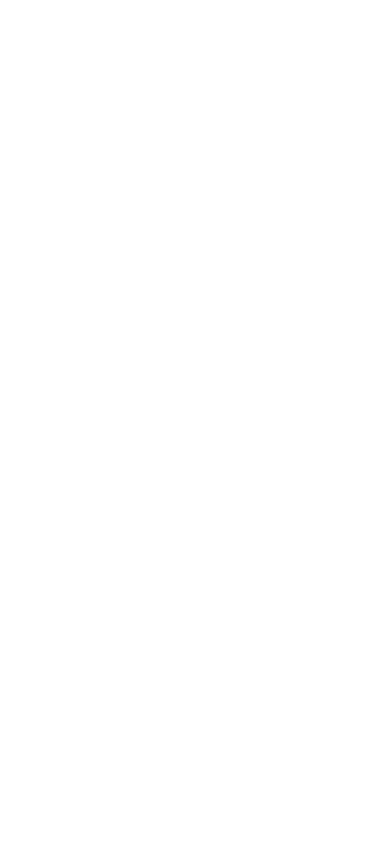
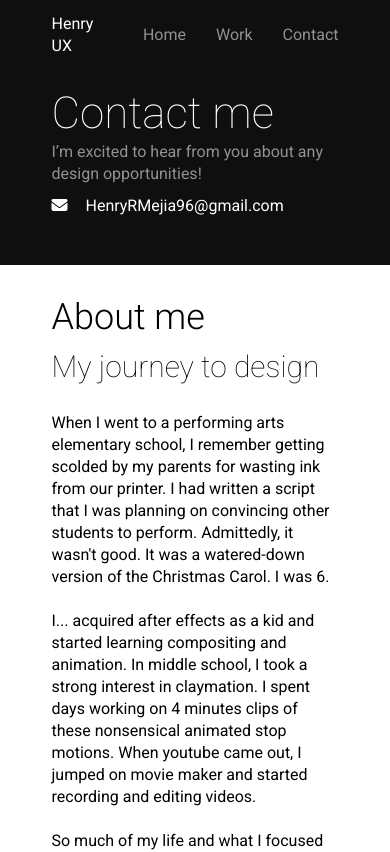
Before and after one commit to hnaht310/henrys-portfolio, a plain HTML site: page contact.html in a window 390 px wide. Shown: the top 852 px of the page. Drawn offline with Linux system fonts and the light colour scheme.

Commit message:
add contact page and make pages responsive

```diff
--- a/contact.html
+++ b/contact.html
@@ -0,0 +1,99 @@
+<!DOCTYPE html>
+<html lang="en">
+  <head>
+    <meta charset="UTF-8" />
+    <meta http-equiv="X-UA-Compatible" content="IE=edge" />
+    <meta name="viewport" content="width=device-width, initial-scale=1.0" />
+    <!-- font for Roboto-->
+    <link rel="preconnect" href="https://fonts.googleapis.com" />
+    <link rel="preconnect" href="https://fonts.gstatic.com" crossorigin />
+    <link
+      href="https://fonts.googleapis.com/css2?family=Roboto:wght@100;300;400;500;700;900&display=swap"
+      rel="stylesheet"
+    />
+
+    <!-- styling -->
+    <link rel="stylesheet" href="./css/general.css" />
+    <link rel="stylesheet" href="./css/contact.css" />
+    <!-- font awesome -->
+    <link
+      rel="stylesheet"
+      href="https://cdnjs.cloudflare.com/ajax/libs/font-awesome/6.2.0/css/all.min.css"
+      integrity="sha512-xh6O/CkQoPOWDdYTDqeRdPCVd1SpvCA9XXcUnZS2FmJNp1coAFzvtCN9BmamE+4aHK8yyUHUSCcJHgXloTyT2A=="
+      crossorigin="anonymous"
+      referrerpolicy="no-referrer"
+    />
+    <title>Henry UX</title>
+  </head>
+  <body>
+    <header class="header">
+      <nav class="main-nav">
+        <ul class="main-nav-list">
+            <li><a href="./index.html" class="main-nav-link" id="author">Henry UX</a></li>
+          <li><a href="./index.html" class="main-nav-link">Home</a></li>
+          <li><a href="./index.html" class="main-nav-link">Work</a></li>
+          <li><a href="./contact.html" class="main-nav-link">Contact</a></li>
+        </ul>
+      </nav>
+      <section class="section-banner-home">
+        <div class="banner-home-container">
+          <h1 class="heading-primary">Contact me</h1>
+          <p class="banner-text">I’m excited to hear from you about any design opportunities!</p>
+          <p class="email"><i class="fa-solid fa-envelope"></i>HenryRMejia96@gmail.com</p>
+        </div>
+      </section>
+    </header>
+    <section class="about-me">
+        <div class="container">
+          <h2 class="heading-secondary">About me</h2>
+        </div>
+        <div class="container grid grid--2-cols">
+          <div class="about flex-column">
+            <h3 class="heading-tertiary">My journey to design</h3>
+            <p>When I went to a performing arts elementary school, I remember getting scolded by my parents for wasting ink from our printer. I had written a script that I was planning on convincing other students to perform. Admittedly, it wasn't good. It was a watered-down version of the Christmas Carol. I was 6.
+            <br><br>
+            I... acquired after effects as a kid and started learning compositing and animation. In middle school, I took a strong interest in claymation. I spent days working on 4 minutes clips of these nonsensical animated stop motions. When youtube came out, I jumped on movie maker and started recording and editing videos.
+            <br><br>
+            So much of my life and what I focused on centered around creative expression. But I had always felt a scratching desire for something more concrete. I learned coding fundamentals in middle school and went more in-depth in high school. I spent hours on problems and bugs and things that didn't work. These were my favorite times during coding because it felt like a puzzle with a correct solution. The existence of a correct answer is what I have always been looking for in my creative pursuit.
+            <br><br>
+            What attracted me to UX was the UI. But as I learned about research and testing and iteration. It was like a melding of these two worlds that I had always seen as opposites. I fell in love with design so profoundly. I can't see myself doing something else.
+            <br><br>
+            I'm Henry, and I'm a designer. I don't know if that was cheesy, but it's true.</p>
+          </div>
+          <div class="testimonials flex-column">
+            <h3 class="heading-tertiary">Working with me</h3>
+            <div class="testimonial-container">
+                <img class="testimonial-img" src="./src/images/contact-images/pic-1.png" alt="">
+               <div class="testimonial-info flex-column">
+                <p class="testimonial-name">Giovanni Lituma</p>
+                <p class="testimonial-title">Web Developer @Verizon</p>
+                <p class="testimonial-text">
+                    Henry is a great UX designer. He has great communication skills to discuss design needs and everything else. If you want to have elegant designs that fit the needs of users and clients with a unique solution then Henry is the right person for the job. He is friendly, honest, and funny. I highly recommend Henry!
+                </p>
+               </div>
+            </div>
+            <div class="testimonial-container">
+                <img class="testimonial-img" src="./src/images/contact-images/pic-2.jpeg" alt="">
+               <div class="testimonial-info flex-column">
+                <p class="testimonial-name">Thanh Pham</p>
+                <p class="testimonial-title">Student @Generation USA</p>
+                <p class="testimonial-text">
+                    I had a chance to work with Henry in a group project where he was the team lead. He was easy to work with, very good at giving directions, and supporting other team members.
+                </p>
+               </div>
+            </div>
+            <div class="testimonial-container">
+                <img class="testimonial-img" src="./src/images/contact-images/pic-3.png" alt="">
+               <div class="testimonial-info flex-column">
+                <p class="testimonial-name">Rhiza Mendoza</p>
+                <p class="testimonial-title">UX Designer @Gexa Energy</p>
+                <p class="testimonial-text">
+                    I had the pleasure to work with Henry on an agile workflow for a game design project. He is a very skillful designer and was a vital part of the team. He would be considered a unicorn because he not only knows how to design but also how to code.  On top of that, he has multi-media skills that can increase leverage for product development and the marketing team. His skills made our project more competitive. Collaborating with Henry was effective and easy as he is also a good communicator and knows how to defend his design decisions. Would definitely work with him again if given the chance.
+                </p>
+               </div>
+            </div>
+          </div>
+      </section>
+    <main></main>
+  </body>
+</html>
--- a/css/beep.css
+++ b/css/beep.css
@@ -301,3 +301,40 @@ iframe {
     height: 40vh;
   }
 }
+
+/**************************/
+/* BELOW 704px (Smaller tablets) */
+/**************************/
+@media (max-width: 44em) {
+  .grid--3-cols {
+    grid-template-columns: 1fr;
+    row-gap: 2rem;
+  }
+}
+
+/**************************/
+/* BELOW 544px (Phones) */
+/**************************/
+
+@media (max-width: 36em) {
+  html {
+    overflow-x: hidden;
+    /* 8px / 16px = 0.5 = 50% */
+    font-size: 50%;
+  }
+
+  .grid-user-flow {
+    display: grid;
+    grid-template-columns: 1fr;
+    gap: 1rem;
+  }
+
+  .logo-container {
+    gap: 2rem;
+  }
+
+  .fa-brands {
+    font-size: 8rem;
+    color: #303030;
+  }
+}
--- /dev/null
+++ b/css/contact.css
@@ -0,0 +1,111 @@
+.header {
+  background-color: #0f0f0f;
+}
+
+.section-banner-home {
+  background-color: #0f0f0f;
+  color: #fff;
+  padding-top: 2.4rem;
+  padding-bottom: 4.8rem;
+}
+
+.banner-home-container {
+  min-width: 30rem;
+  width: 90vw;
+  padding: 0 3.2rem;
+  margin: 0 auto;
+}
+
+.banner-text {
+  color: #919191;
+}
+
+.email {
+  margin-top: 2.5rem;
+}
+
+.fa-solid {
+  margin-right: 1.8rem;
+}
+
+/* .testimonial-container {
+  display: flex;
+  gap: 1rem;
+} */
+
+.testimonial-container {
+  display: flex;
+  gap: 2.6rem;
+}
+
+.testimonial-info {
+  gap: 0.8rem;
+}
+.testimonial-name {
+  font-weight: 700;
+}
+
+.testimonial-title {
+  font-style: italic;
+}
+
+.testimonial-img {
+  align-self: start;
+  width: 3.4rem;
+  border-radius: 50%;
+}
+
+@media (max-width: 992px) {
+  .heading-primary {
+    font-size: 6.2rem;
+  }
+  .banner-home-container {
+    padding: 0 3.2rem;
+    gap: 2rem;
+  }
+}
+
+@media (max-width: 676px) {
+  .heading-primary {
+    font-size: 5.2rem;
+    line-height: 8rem;
+  }
+
+  .heading-secondary,
+  .heading-tertiary {
+    margin-bottom: 0;
+  }
+
+  .about-me {
+    padding-block: 2.4rem;
+  }
+
+  .grid--2-cols {
+    display: grid;
+    grid-template-columns: 1fr;
+    row-gap: 3.2rem;
+  }
+  .banner-home-container {
+    padding: 0 3.2rem;
+    gap: 2.5rem;
+  }
+}
+
+@media (max-width: 576px) {
+  .heading-primary {
+    font-size: 4.4rem;
+    line-height: 4rem;
+  }
+
+  .heading-secondary {
+    font-size: 3.6rem;
+  }
+
+  .heading-tertiary {
+    font-size: 3rem;
+  }
+
+  .email {
+    margin-top: 1rem;
+  }
+}
--- a/css/general.css
+++ b/css/general.css
@@ -8,16 +8,14 @@ html {
   font-size: 62.5%;
 }
 
-:root {
-}
-
 body {
+  width: 100%;
+  min-height: 100vh;
   font-family: 'Roboto', sans-serif;
   font-size: 1.6rem;
   font-weight: 400;
   color: #000;
   line-height: 2.2rem;
-  height: 100vh;
   letter-spacing: normal;
 }
 
@@ -78,9 +76,10 @@ section {
 
 .main-nav {
   height: 6.9rem;
-  background-color: #0f0f0f;
+  width: 100%;
   display: grid;
   place-items: center;
+  background-color: #0f0f0f;
 }
 
 .main-nav-list {
@@ -90,9 +89,9 @@ section {
   padding: 0 3.2rem;
   list-style: none;
   display: flex;
-  justify-content: end;
+  /* justify-content: end; */
   align-items: center;
-  gap: 4.8rem;
+  gap: 3rem;
 }
 
 #author {
--- a/css/index.css
+++ b/css/index.css
@@ -1,3 +1,11 @@
+body {
+  position: relative;
+}
+
+.header {
+  background-color: #0f0f0f;
+}
+
 .section-banner-home {
   background-color: #0f0f0f;
   color: #fff;
@@ -6,12 +14,17 @@
 }
 
 .banner-home-container {
-  min-width: 70rem;
+  min-width: 50rem;
   width: 90vw;
   display: grid;
   grid-template-rows: repeat(3, 1fr);
   row-gap: 0.8rem;
   justify-content: center;
+  padding: 0 3.2rem;
+  margin: 0 auto;
+}
+
+.first-line {
 }
 
 .first-line,
@@ -105,6 +118,47 @@
   filter: drop-shadow(1rem 1.4rem #3b730d);
 }
 
+.high-res-img {
+  /* position: absolute; */
+  /* top: 25%;
+  left: 50%;
+  width: 60%;
+  transform: translate(-50%, -50%); */
+  /* z-index: 1000; */
+  width: 75vw;
+}
+
+.mobile-img {
+  width: 34vw;
+  height: 80vh;
+}
+
+.modal-container {
+  position: absolute;
+  top: 50%;
+  left: 50%;
+  transform: translate(-50%, -50%);
+  z-index: 1000;
+  height: 60vh;
+  display: flex;
+  justify-content: center;
+  align-items: center;
+}
+
+.overlay-full-img {
+  position: fixed;
+  top: 0;
+  left: 0;
+  width: 100%;
+  height: 100%;
+  background-color: rgba(0, 0, 0, 0.5);
+  z-index: 100;
+}
+
+.hidden {
+  display: none;
+}
+
 /**************************/
 /* BELOW 1200px (Landscape Tablets) */
 /**************************/
@@ -135,7 +189,7 @@
 @media (max-width: 59em) {
   .grid-ux {
     grid-template-columns: 1fr;
-    /* gap: 5.2rem; */
+    /* grid-template-columns: 390px; */
     grid-template-areas:
       'a'
       'b'
@@ -143,10 +197,43 @@
       'd'
       'e'
       'f';
+    gap: 3.2rem;
   }
-  .img-container {
+
+  section {
+    padding: 3.2rem 0;
+  }
+
+  .container {
+    padding: 0 2.4rem;
+  }
+
+  .main-nav-list {
+    padding: 2.4rem;
+  }
+
+  .heading-primary {
+    font-size: 6.2rem;
+    font-weight: 100;
+    line-height: 11.2rem;
+    margin-bottom: 0;
+  }
+
+  .heading-secondary {
+    font-size: 3.6rem;
+    font-weight: 300;
+    line-height: 5.7rem;
+    margin-bottom: 0;
+  }
+
+  .flex-column {
+    gap: 1.2rem;
+  }
+
+  /* .img-container {
+    width: 100%;
     margin: 0 auto;
-  }
+  } */
 
   .asel-project-info {
     grid-area: a;
@@ -159,4 +246,82 @@
   .beep-project-info {
     grid-area: e;
   }
+
+  .banner-home-container h1 {
+    font-size: 3.2rem;
+  }
 }
+
+/**************************/
+/* BELOW 704px (Smaller tablets) */
+/**************************/
+@media (max-width: 44em) {
+  .section-gameplay-design {
+    padding: 0;
+  }
+
+  .banner-home-container h1 {
+    font-size: 2.8rem;
+  }
+}
+
+/**************************/
+/* BELOW 544px (Phones) */
+/**************************/
+
+@media (max-width: 36em) {
+  html {
+    overflow-x: hidden;
+    /* 8px / 16px = 0.5 = 50% */
+    font-size: 50%;
+  }
+
+  .main-nav {
+    height: 5rem;
+  }
+
+  .main-nav-list {
+    padding: 0 1.6rem;
+    gap: 1.6rem;
+  }
+
+  section {
+    padding: 2.4rem 0;
+  }
+
+  .section-banner-home {
+    padding-top: 1.2rem;
+    padding-bottom: 2.4rem;
+  }
+
+  .section-gameplay-design {
+    padding: 0;
+  }
+
+  .banner-home-container {
+    min-width: 20rem;
+  }
+
+  .banner-home-container h1 {
+    font-size: 2.4rem;
+  }
+
+  .img-container {
+    display: flex;
+    flex-direction: column;
+  }
+
+  .asel-laptop-img,
+  .chess-laptop-img,
+  .beep-n-bop-img {
+    width: 90%;
+    margin: 0 auto;
+  }
+
+  .asel-mobile-img,
+  .chess-mobile-img {
+    width: 141px;
+    /* height: 264px; */
+    margin: 0 auto;
+  }
+}
```
Also changed, not shown: beep-n-bop.html (+3 -3 lines), index.html (+17 -6 lines), index.js (added, +30 -0 lines), src/images/contact-images/pic-1.png (added), src/images/contact-images/pic-2.jpeg (added), src/images/contact-images/pic-3.png (added), src/images/index-images/beep-n-bop copy.png (added), 5 other files.
